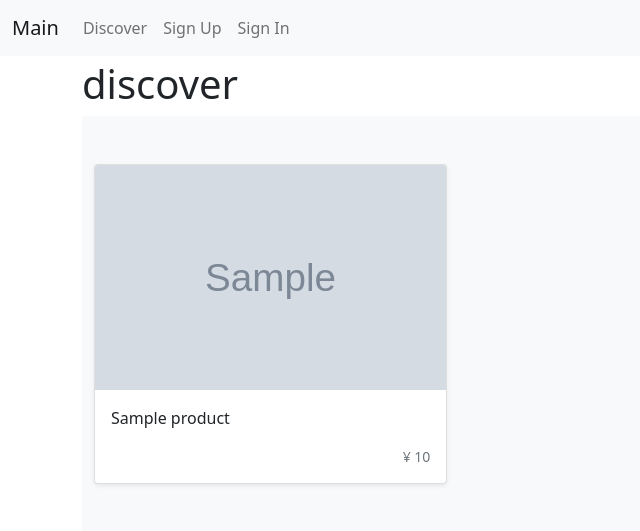
After one commit to www-pr0gramming-com/gumroad, a Django app: page /discover/ in a window 1280 px wide. The commit adds this page. Shown: the top 531 px of the page, without its empty margins (0-640 px from the left). Run offline with Django 3.2, Linux system fonts and the light colour scheme; tables that the repository leaves empty hold one stand-in row (values such as "Sample post"); grey boxes marked "Sample" are stand-in pictures; parts of the project's set-up code (start-up, migrations or seed data) failed here and were passed over; some libraries are stand-ins or nearby versions.

Commit message:
product list view

```diff
--- a/config/urls.py
+++ b/config/urls.py
@@ -7,11 +7,11 @@ from django.views.generic import TemplateView
 from drf_spectacular.views import SpectacularAPIView, SpectacularSwaggerView
 from rest_framework.authtoken.views import obtain_auth_token
 
+from app1.views import ProductListView
+
 urlpatterns = [
     path("", TemplateView.as_view(template_name="pages/home.html"), name="home"),
-    path(
-        "about/", TemplateView.as_view(template_name="pages/about.html"), name="about"
-    ),
+    path("discover/", ProductListView.as_view(), name="discover"),
     # Django Admin, use {% url 'admin:index' %}
     path(settings.ADMIN_URL, admin.site.urls),
     # User management
--- a/main/app1/views.py
+++ b/main/app1/views.py
@@ -1,3 +1,8 @@
-from django.shortcuts import render
+from re import template
+from django.views import generic
+from .models import Product
 
-# Create your views here.
+
+class ProductListView(generic.ListView):
+    template_name = "discover.html"
+    queryset = Product.objects.all()
--- a/main/templates/base.html
+++ b/main/templates/base.html
@@ -1,6 +1,8 @@
-{% load static i18n %}<!DOCTYPE html>
+{% load static i18n %}
+<!DOCTYPE html>
 {% get_current_language as LANGUAGE_CODE %}
 <html lang="{{ LANGUAGE_CODE }}">
+
 <head>
   <meta charset="utf-8">
   <meta http-equiv="x-ua-compatible" content="ie=edge">
@@ -13,7 +15,9 @@
 
   {% block css %}
   <!-- Latest compiled and minified Bootstrap CSS -->
-    <link rel="stylesheet" href="https://cdnjs.cloudflare.com/ajax/libs/bootstrap/5.1.3/css/bootstrap.min.css" integrity="sha512-GQGU0fMMi238uA+a/bdWJfpUGKUkBdgfFdgBm72SUQ6BeyWjoY/ton0tEjH+OSH9iP4Dfh+7HM0I9f5eR0L/4w==" crossorigin="anonymous" referrerpolicy="no-referrer" />
+  <link rel="stylesheet" href="https://cdnjs.cloudflare.com/ajax/libs/bootstrap/5.1.3/css/bootstrap.min.css"
+    integrity="sha512-GQGU0fMMi238uA+a/bdWJfpUGKUkBdgfFdgBm72SUQ6BeyWjoY/ton0tEjH+OSH9iP4Dfh+7HM0I9f5eR0L/4w=="
+    crossorigin="anonymous" referrerpolicy="no-referrer" />
 
   <!-- Your stuff: Third-party CSS libraries go here -->
   <!-- This file stores project-specific CSS -->
@@ -24,7 +28,9 @@
   {# Placed at the top of the document so pages load faster with defer #}
   {% block javascript %}
   <!-- Bootstrap JS -->
-      <script defer src="https://cdnjs.cloudflare.com/ajax/libs/bootstrap/5.1.3/js/bootstrap.min.js" integrity="sha512-OvBgP9A2JBgiRad/mM36mkzXSXaJE9BEIENnVEmeZdITvwT09xnxLtT4twkCa8m/loMbPHsvPl0T8lRGVBwjlQ==" crossorigin="anonymous" referrerpolicy="no-referrer"></script>
+  <script defer src="https://cdnjs.cloudflare.com/ajax/libs/bootstrap/5.1.3/js/bootstrap.min.js"
+    integrity="sha512-OvBgP9A2JBgiRad/mM36mkzXSXaJE9BEIENnVEmeZdITvwT09xnxLtT4twkCa8m/loMbPHsvPl0T8lRGVBwjlQ=="
+    crossorigin="anonymous" referrerpolicy="no-referrer"></script>
   <!-- Your stuff: Third-party javascript libraries go here -->
 
   <!-- place project specific Javascript in this file -->
@@ -39,7 +45,9 @@
   <div class="mb-1">
     <nav class="navbar navbar-expand-md navbar-light bg-light">
       <div class="container-fluid">
-          <button class="navbar-toggler navbar-toggler-right" type="button" data-bs-toggle="collapse" data-bs-target="#navbarSupportedContent" aria-controls="navbarSupportedContent" aria-expanded="false" aria-label="Toggle navigation">
+        <button class="navbar-toggler navbar-toggler-right" type="button" data-bs-toggle="collapse"
+          data-bs-target="#navbarSupportedContent" aria-controls="navbarSupportedContent" aria-expanded="false"
+          aria-label="Toggle navigation">
           <span class="navbar-toggler-icon"></span>
         </button>
         <a class="navbar-brand" href="{% url 'home' %}">Main</a>
@@ -47,15 +55,14 @@
         <div class="collapse navbar-collapse" id="navbarSupportedContent">
           <ul class="navbar-nav mr-auto">
             <li class="nav-item active">
-                <a class="nav-link" href="{% url 'home' %}">Home <span class="visually-hidden">(current)</span></a>
-              </li>
-              <li class="nav-item">
-                <a class="nav-link" href="{% url 'about' %}">About</a>
+              <a class="nav-link" href="{% url 'discover' %}">Discover <span
+                  class="visually-hidden">(current)</span></a>
             </li>
             {% if request.user.is_authenticated %}
             <li class="nav-item">
               {# URL provided by django-allauth/account/urls.py #}
-                  <a class="nav-link" href="{% url 'users:detail' request.user.username  %}">{% translate "My Profile" %}</a>
+              <a class="nav-link"
+                href="{% url 'users:detail' request.user.username  %}">{% translate "My Profile" %}</a>
             </li>
             <li class="nav-item">
               {# URL provided by django-allauth/account/urls.py #}
@@ -104,9 +111,13 @@
   Script tags with only code, no src (defer by default). To run
   with a "defer" so that you run inline code:
   <script>
-      window.addEventListener('DOMContentLoaded', () => {/* Run whatever you want */});
+    window.addEventListener('DOMContentLoaded', () => {
+      /* Run whatever you want */
+    });
+
   </script>
   {% endcomment %}
   {% endblock inline_javascript %}
 </body>
+
 </html>
--- /dev/null
+++ b/main/templates/discover.html
@@ -0,0 +1,50 @@
+{% extends "base.html" %}
+
+
+{% block content %}
+
+<h1>
+  discover
+</h1>
+
+
+<div class="album py-5 bg-light">
+  <div class="container">
+
+    <div class="row row-cols-1 row-cols-sm-2 row-cols-md-3 g-3">
+
+      {% for product in  object_list %}
+      <div class="col">
+        <div class="card shadow-sm">
+
+          {% if product.cover %}
+          <img class="bd-placeholder-img card-img-top" width="100%" height="225" src="{{ product.cover.url }}"
+            alt="{{product.name}}">
+
+          {% else %}
+          <svg class="bd-placeholder-img card-img-top" width="100%" height="225" xmlns="http://www.w3.org/2000/svg"
+            role="img" aria-label="Placeholder: Thumbnail" preserveAspectRatio="xMidYMid slice" focusable="false">
+            <title>Placeholder</title>
+            <rect width="100%" height="100%" fill="#55595c"></rect><text x="50%" y="50%" fill="#eceeef"
+              dy=".3em">Thumbnail</text>
+          </svg>
+          {% endif %}
+
+          <div class="card-body">
+            <p class="card-text">{{ product.name }}</p>
+            <div class="d-flex justify-content-between align-items-center">
+              <div class="btn-group">
+              </div>
+              <small class="text-muted">&yen; {{ product.price }}</small>
+            </div>
+          </div>
+        </div>
+      </div>
+      {% endfor %}
+
+
+
+    </div>
+  </div>
+</div>
+{% endblock content %}
```
Lines whose indentation alone changed are shown as unchanged.
